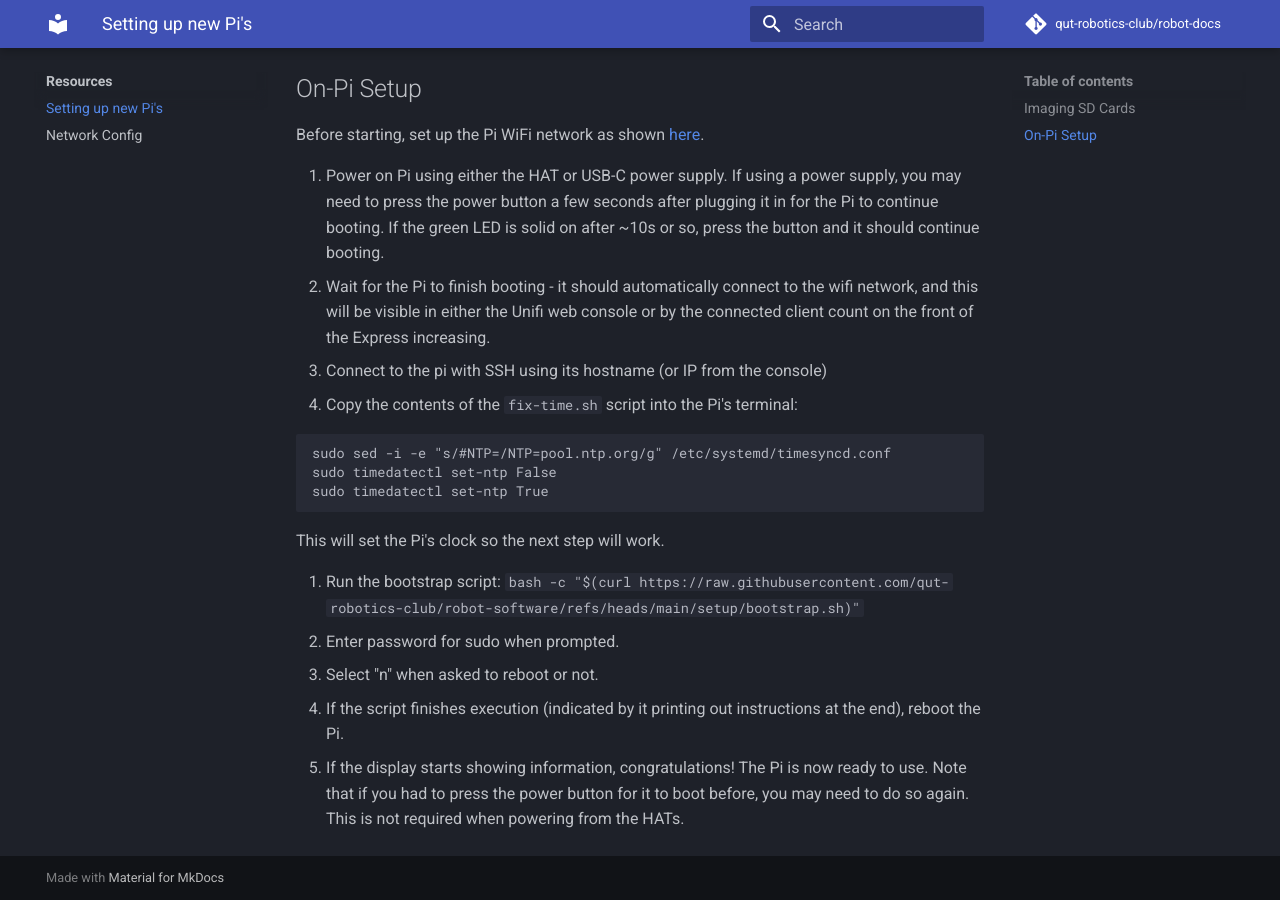
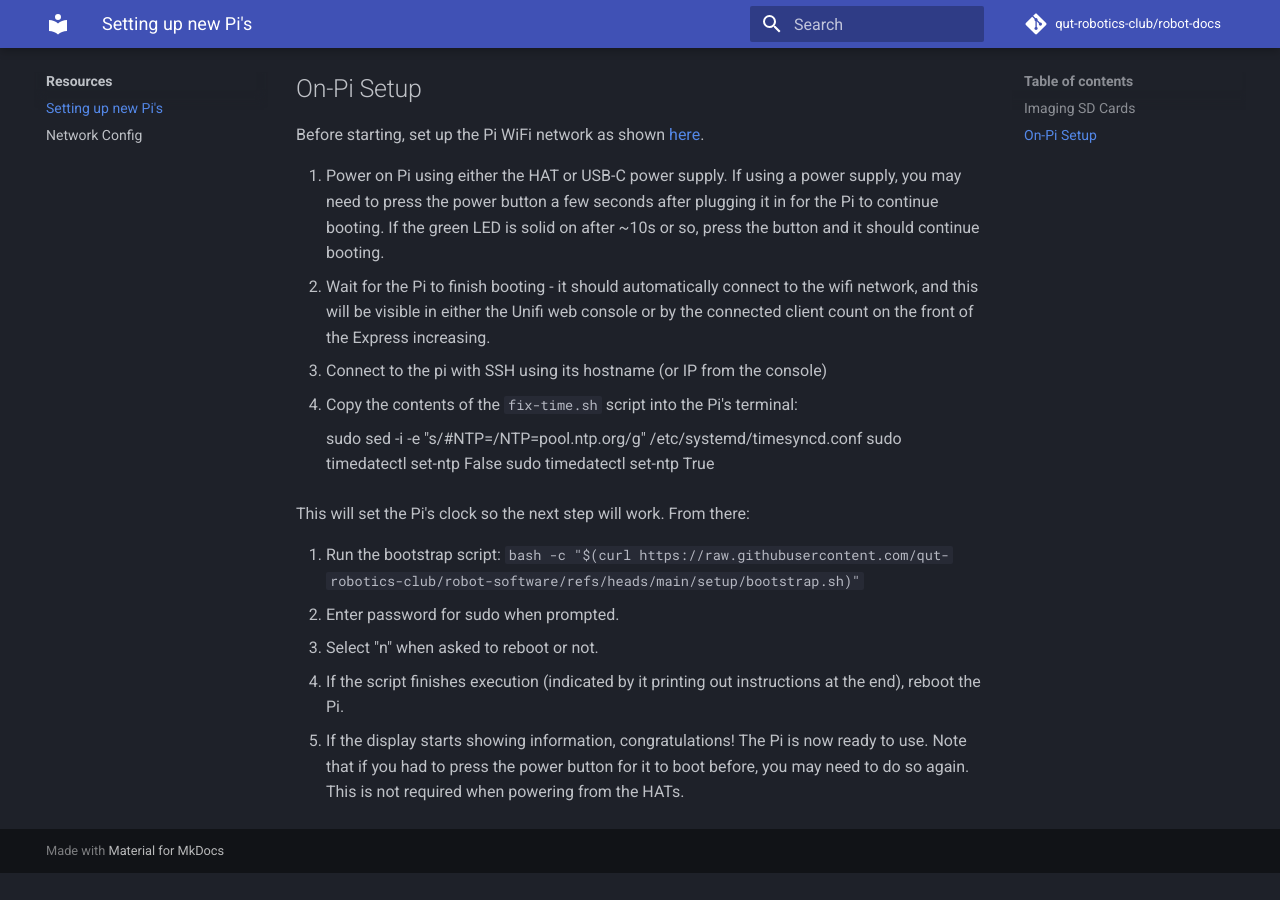
Before and after one commit to qut-robotics-club/robot-docs, an MkDocs documentation site: the page built from docs/resources/pi-setup.md, in a window 1280 px wide and 900 px high, scrolled down 667 px. Built offline with MkDocs 1.6.1 and Material for MkDocs 9.7.7, drawn with Linux system fonts in a browser that asks for light colours; comment, search, counter and statistics services are not loaded; after the commit the page ends 1540 px from its top, so only the background shows below that.

Commit message:
Code block fix

````diff
--- a/docs/resources/pi-setup.md
+++ b/docs/resources/pi-setup.md
@@ -22,16 +22,15 @@ Before starting, set up the Pi WiFi network as shown [here](./network-setup.md).
 3. Connect to the pi with SSH using its hostname (or IP from the console)
 4. Copy the contents of the `fix-time.sh` script into the Pi's terminal:
 
-```console
-sudo sed -i -e "s/#NTP=/NTP=pool.ntp.org/g" /etc/systemd/timesyncd.conf
-sudo timedatectl set-ntp False
-sudo timedatectl set-ntp True
-```
+    sudo sed -i -e "s/#NTP=/NTP=pool.ntp.org/g" /etc/systemd/timesyncd.conf
+    sudo timedatectl set-ntp False
+    sudo timedatectl set-ntp True
 
 This will set the Pi's clock so the next step will work.
+From there:
 
-5. Run the bootstrap script: `bash -c "$(curl https://raw.githubusercontent.com/qut-robotics-club/robot-software/refs/heads/main/setup/bootstrap.sh)"`
-6. Enter password for sudo when prompted.
-7. Select "n" when asked to reboot or not.
-8. If the script finishes execution (indicated by it printing out instructions at the end), reboot the Pi.
-9. If the display starts showing information, congratulations! The Pi is now ready to use. Note that if you had to press the power button for it to boot before, you may need to do so again. This is not required when powering from the HATs.
+1. Run the bootstrap script: `bash -c "$(curl https://raw.githubusercontent.com/qut-robotics-club/robot-software/refs/heads/main/setup/bootstrap.sh)"`
+2. Enter password for sudo when prompted.
+3. Select "n" when asked to reboot or not.
+4. If the script finishes execution (indicated by it printing out instructions at the end), reboot the Pi.
+5. If the display starts showing information, congratulations! The Pi is now ready to use. Note that if you had to press the power button for it to boot before, you may need to do so again. This is not required when powering from the HATs.
````
